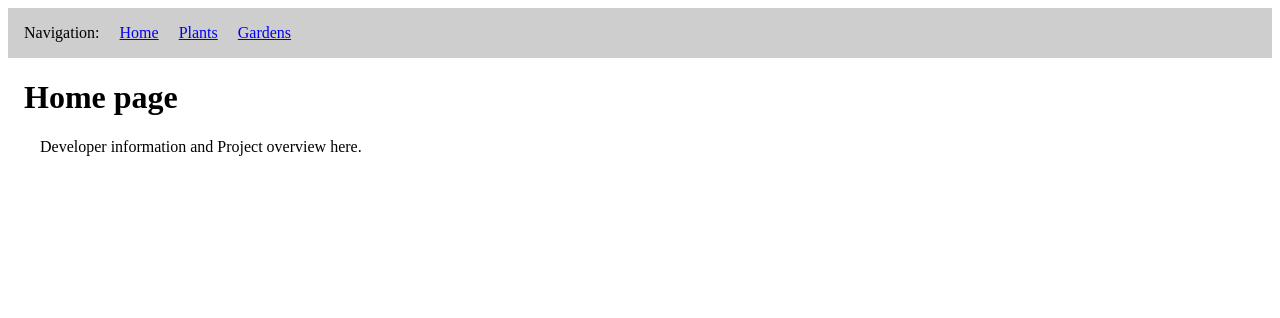
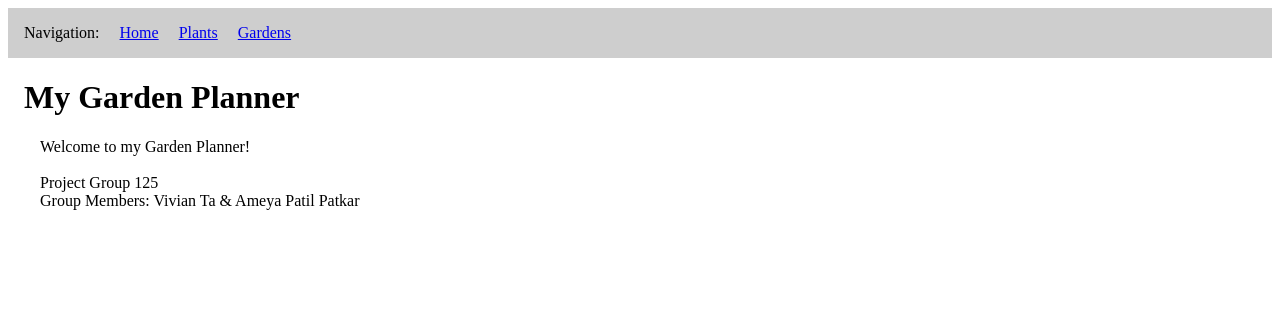
Before and after one commit to visokoo/garden_planner, a Flask app: page / in a window 1280 px wide. Shown: the top 318 px of the page. Run offline with Flask 3, Linux system fonts and the light colour scheme; some libraries are stand-ins or nearby versions.

Commit message:
fix(): update home.j2

```diff
--- a/templates/home.j2
+++ b/templates/home.j2
@@ -1,9 +1,14 @@
 {% extends "main.j2" %}
 {% block content %}
 
-<h1>Home page</h1>
+<h1>My Garden Planner</h1>
 <div class="homepageDescription">
-  <p>Developer information and Project overview here.</p>
+  <p>
+  Welcome to my Garden Planner! </br> </br>
+
+  Project Group 125 </br>
+  Group Members: Vivian Ta & Ameya Patil Patkar
+  </p>
 </div>
 
 {% endblock %}
```
